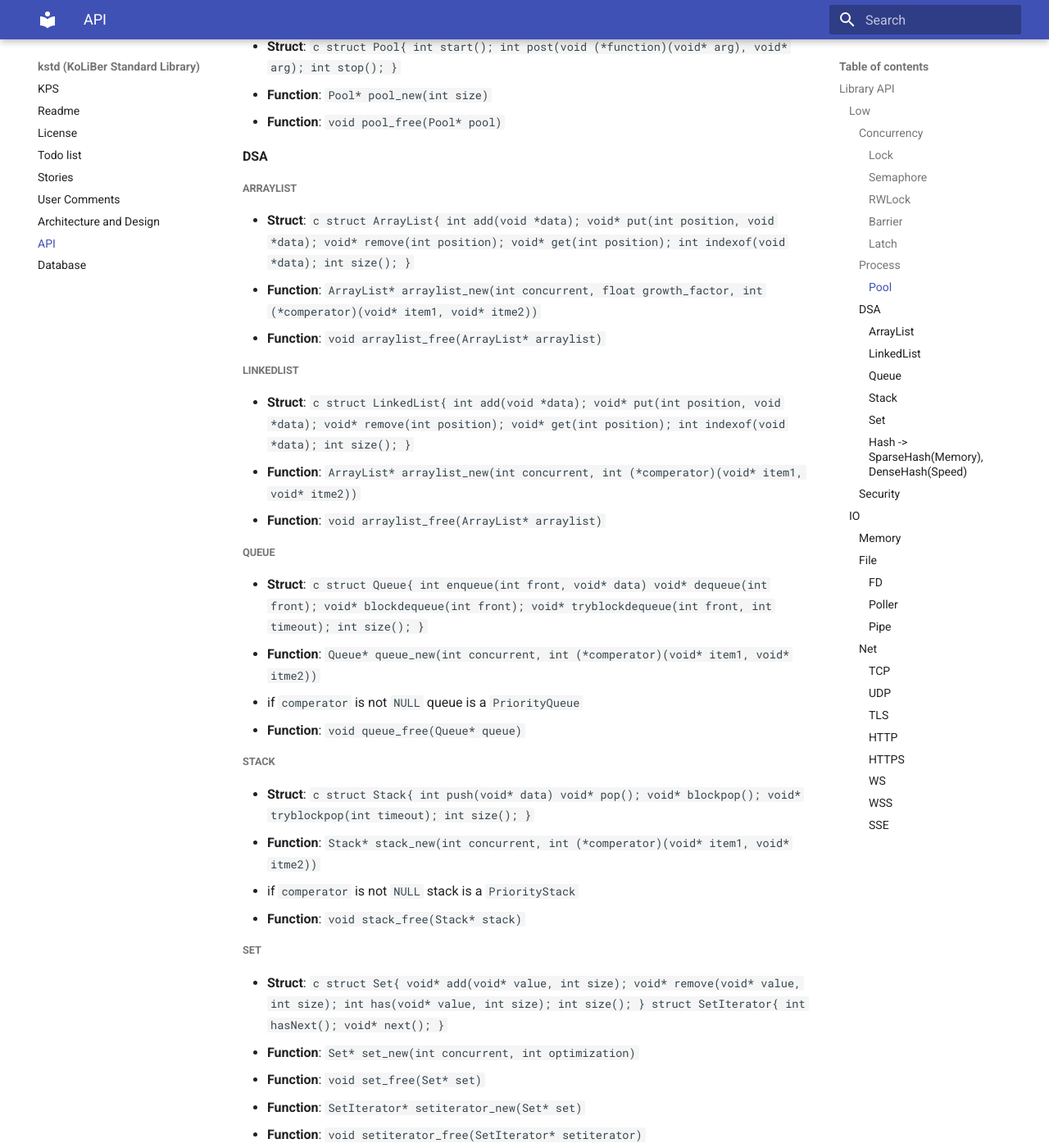
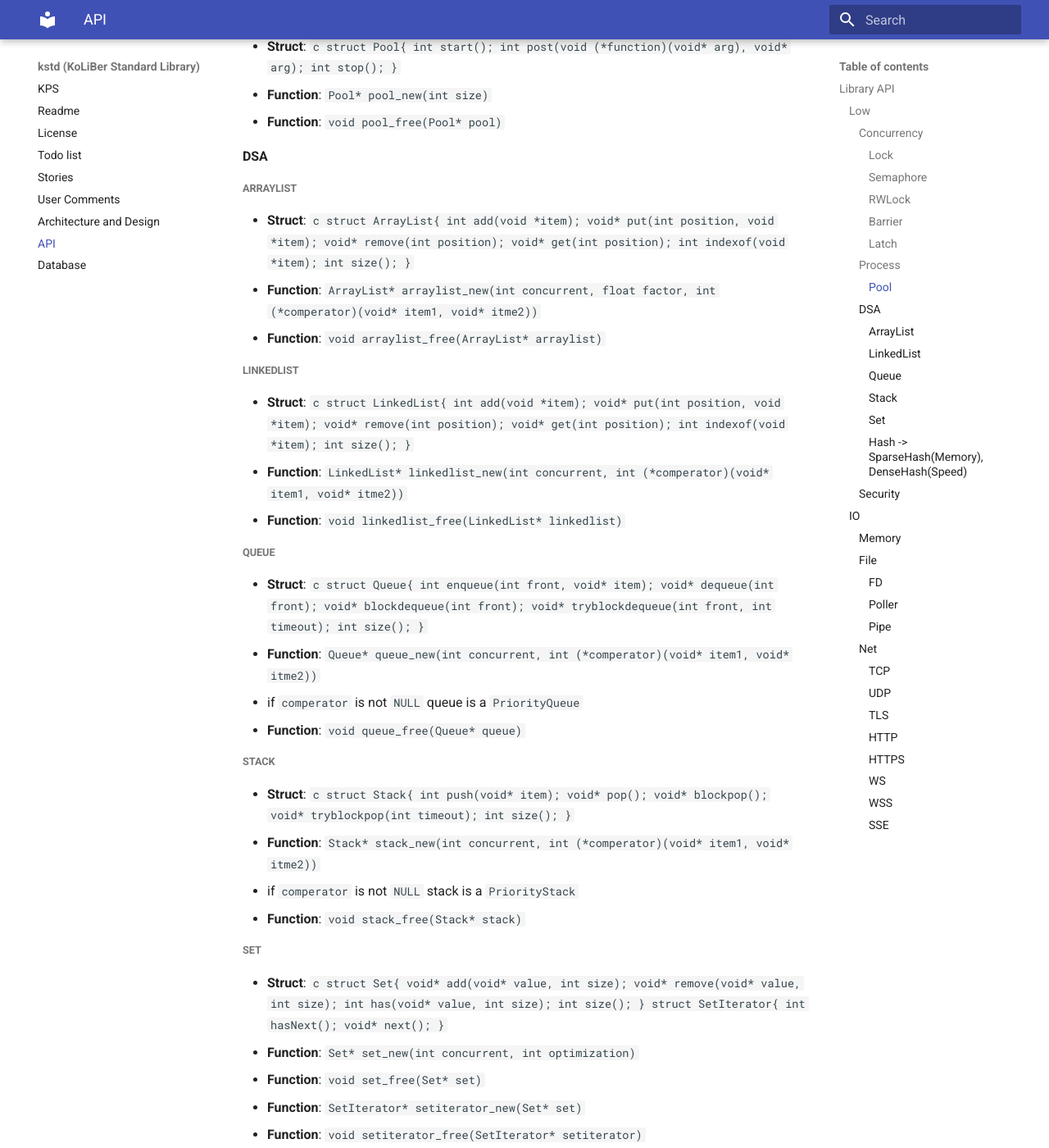
Before and after one commit to ckoliber/kstd, an MkDocs documentation site: the page built from docs/docs/DESIGN/API.md, in a window 1280 px wide and 1400 px high, scrolled down 1130 px. Shown: the whole window at 82% size. Built offline with MkDocs 1.6.1 and Material for MkDocs 9.7.7, drawn with Linux system fonts in a browser that asks for light colours; old or Windows-style settings are respelled for this version of MkDocs.

Commit message:
kstd Building Commit

````diff
--- a/docs/docs/DESIGN/API.md
+++ b/docs/docs/DESIGN/API.md
@@ -97,15 +97,15 @@
 * __Struct__:
     ```c
     struct ArrayList{
-        int add(void *data);
-        void* put(int position, void *data);
+        int add(void *item);
+        void* put(int position, void *item);
         void* remove(int position);
         void* get(int position);
-        int indexof(void *data);
+        int indexof(void *item);
         int size();
     }
     ```
-* __Function__: `ArrayList* arraylist_new(int concurrent, float growth_factor, int (*comperator)(void* item1, void* itme2))`
+* __Function__: `ArrayList* arraylist_new(int concurrent, float factor, int (*comperator)(void* item1, void* itme2))`
 * __Function__: `void arraylist_free(ArrayList* arraylist)`
 
 ##### LinkedList
@@ -113,23 +113,23 @@
 * __Struct__:
     ```c
     struct LinkedList{
-        int add(void *data);
-        void* put(int position, void *data);
+        int add(void *item);
+        void* put(int position, void *item);
         void* remove(int position);
         void* get(int position);
-        int indexof(void *data);
+        int indexof(void *item);
         int size();
     }
     ```
-* __Function__: `ArrayList* arraylist_new(int concurrent, int (*comperator)(void* item1, void* itme2))`
-* __Function__: `void arraylist_free(ArrayList* arraylist)`
+* __Function__: `LinkedList* linkedlist_new(int concurrent, int (*comperator)(void* item1, void* itme2))`
+* __Function__: `void linkedlist_free(LinkedList* linkedlist)`
 
 ##### Queue
 
 * __Struct__:
     ```c
     struct Queue{
-        int enqueue(int front, void* data)
+        int enqueue(int front, void* item);
         void* dequeue(int front);
         void* blockdequeue(int front);
         void* tryblockdequeue(int front, int timeout);
@@ -145,7 +145,7 @@
 * __Struct__:
     ```c
     struct Stack{
-        int push(void* data)
+        int push(void* item);
         void* pop();
         void* blockpop();
         void* tryblockpop(int timeout);
````
Also changed, not shown: 11 other files.
